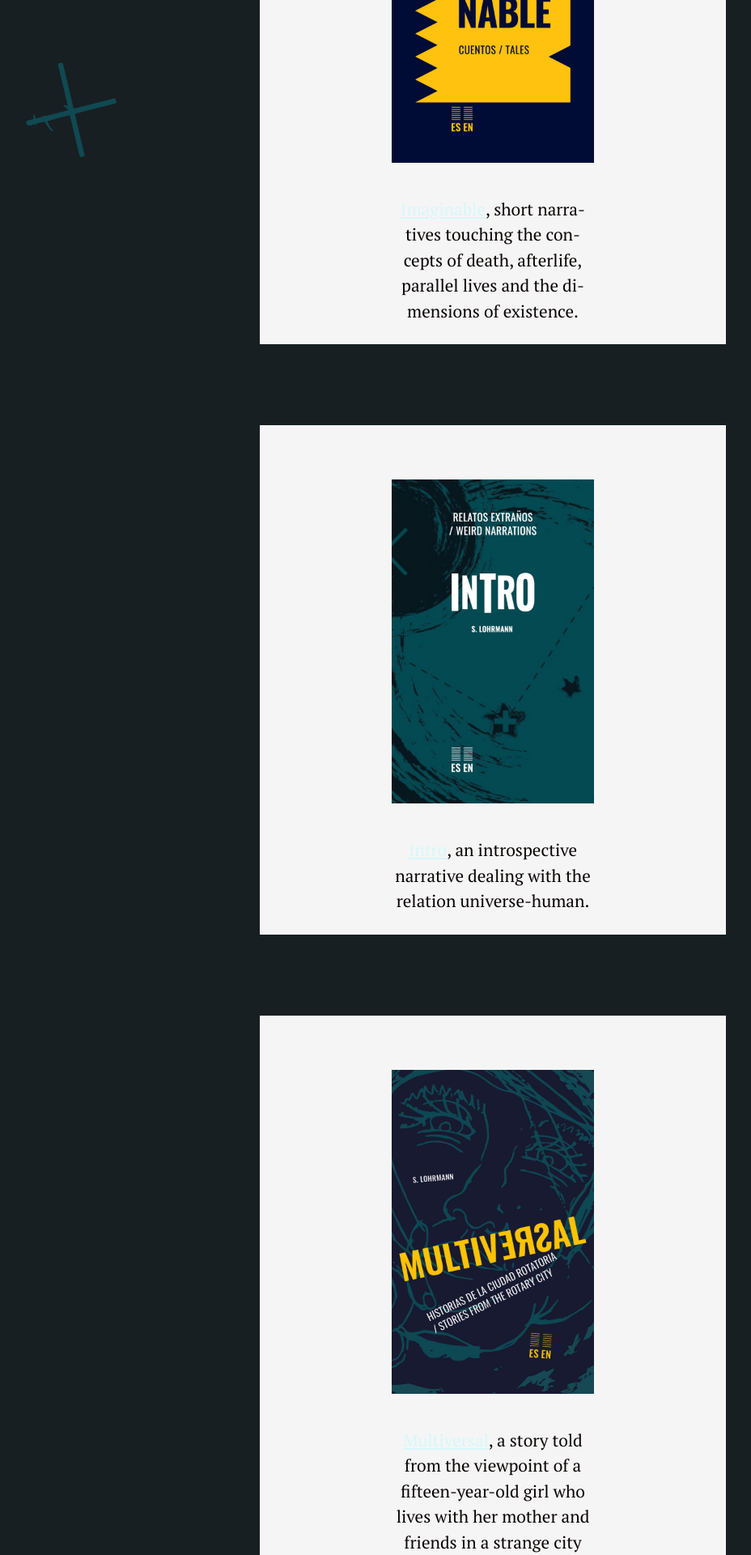
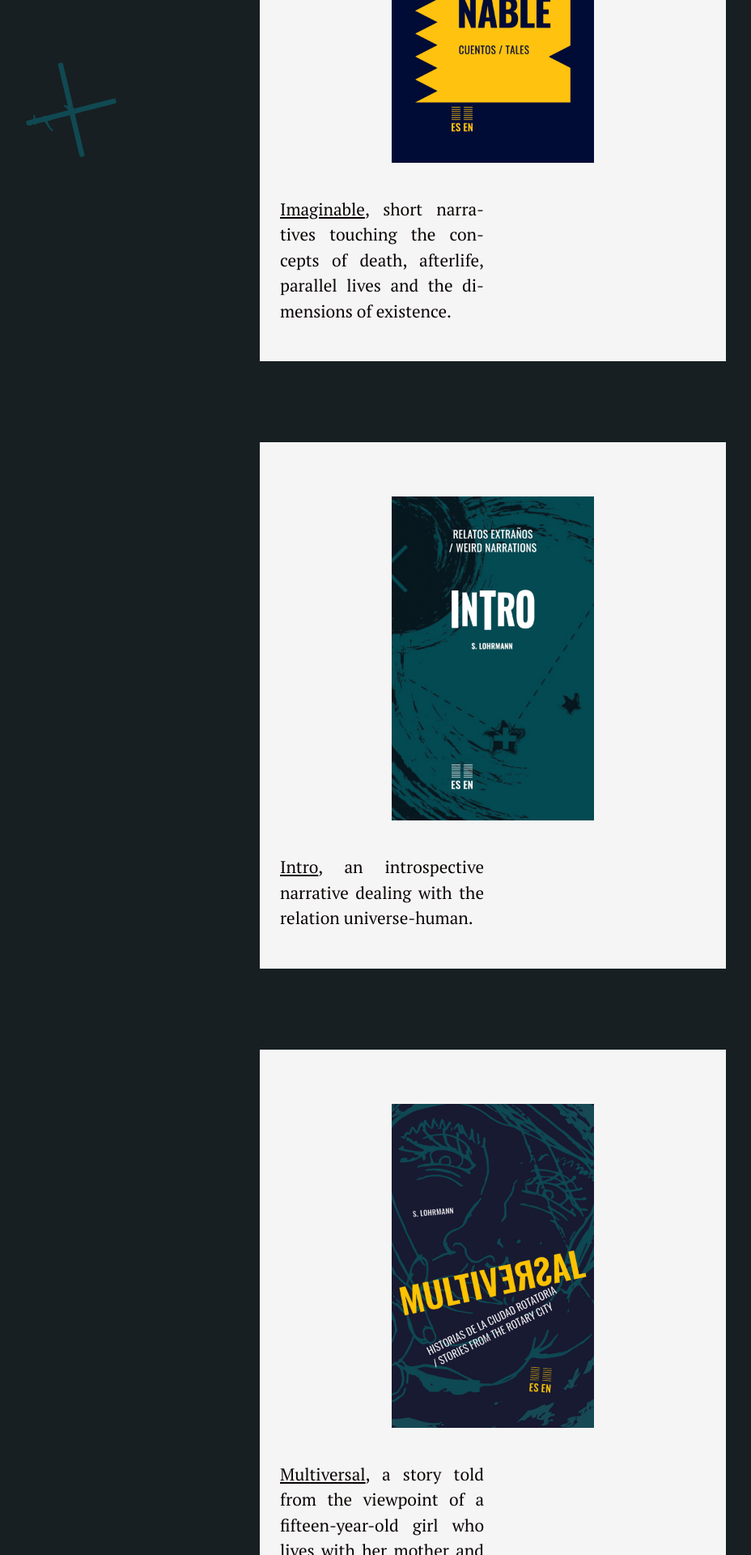
Before and after one commit to silvialohrmann/editorial, a Jekyll site: the page built from about.md, in a window 1280 px wide. Shown: the part 2068-3988 px from the top of the page at 81% size, without its empty margins (31-959 px from the left). Built offline with Jekyll 4.4.1, drawn with Linux system fonts in a browser that asks for light colours.

Commit message:
Update about.md

```diff
--- a/about.md
+++ b/about.md
@@ -21,15 +21,15 @@
 <div style="margin:auto;">
  <div style="margin:100px auto; padding:25px; background: whitesmoke;" id="imaginable">
 <img src="/assets/images/Imaginable%20-%20cover.jpg" alt="Imaginable" width="250">
-<p style="max-width:12em; color:#0b0404; text-align:center; margin:auto;"><a style="color:#d7f7fa;" href="https://editorial.silvialohrmann.com/categories/#Imaginable">Imaginable</a>, short narratives touching the concepts of death, afterlife, parallel lives and the dimensions of existence.</p>
+<p style="max-width:12em; color:#0b0404;"><a style="color:#0b0404;" href="https://editorial.silvialohrmann.com/categories/#Imaginable">Imaginable</a>, short narratives touching the concepts of death, afterlife, parallel lives and the dimensions of existence.</p>
  </div>
  <div style="margin:100px auto; padding:25px; background: whitesmoke;" id="intro">
 <img src="/assets/images/Intro%20-%20cover.jpg" alt="Intro" width="250">
-<p style="max-width:12em; color:#0b0404; text-align:center; margin:auto;"><a style="color:#d7f7fa;" href="https://editorial.silvialohrmann.com/categories/#Intro">Intro</a>, an introspective narrative dealing with the relation universe-human.</p>
+<p style="max-width:12em; color:#0b0404;"><a style="color:#0b0404;" href="https://editorial.silvialohrmann.com/categories/#Intro">Intro</a>, an introspective narrative dealing with the relation universe-human.</p>
  </div>
  <div style="margin:100px auto; padding:25px; background: whitesmoke;" id="multiversal">
 <img src="/assets/images/Multiversal%20-%20cover.jpg" alt="Multiversal" width="250">
-<p style="max-width:12em; color:#0b0404; text-align:center; margin:auto; margin-bottom:80px;"><a style="color:#d7f7fa;" href="https://editorial.silvialohrmann.com/categories/#Multiversal">Multiversal</a>, a story told from the viewpoint of a fifteen-year-old girl who lives with her mother and friends in a strange city that cyclically suffers a total reconfiguration.</p>
+<p style="max-width:12em; color:#0b0404;"><a style="color:#0b0404;" href="https://editorial.silvialohrmann.com/categories/#Multiversal">Multiversal</a>, a story told from the viewpoint of a fifteen-year-old girl who lives with her mother and friends in a strange city that cyclically suffers a total reconfiguration.</p>
  </div>
  </div>
  <p>In this blog, you'll also find a number of <a style="color:whitesmoke;" href="https://editorial.silvialohrmann.com/categories/#Microstories">microstories</a> I wrote between the years 2011 and 2016.</p>
```
